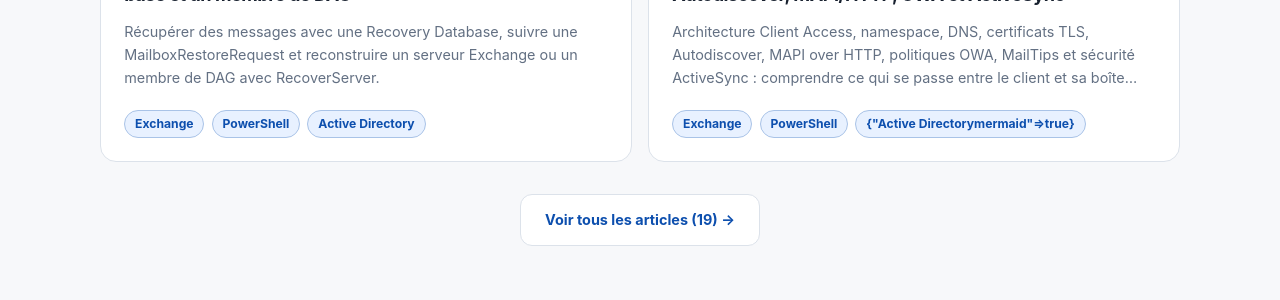
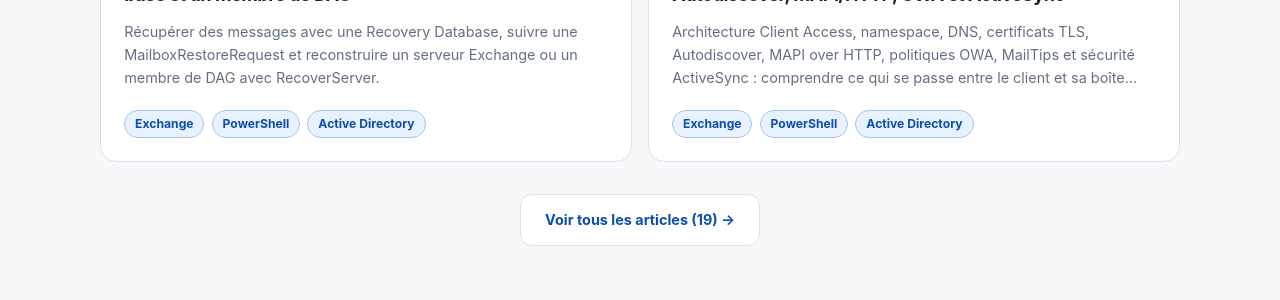
Before and after one commit to Coubiac/coubiac.github.io, a Jekyll site: the page built from index.html, in a window 1280 px wide. Shown: the part 1990-2290 px from the top of the page. Built offline with Jekyll 4.4.1, drawn with Linux system fonts in a browser that asks for light colours.

Commit message:
fix: restaurer la séparation YAML des champs et tags

```diff
--- a/_posts/2026-10-28-exchange-server-comprendre-acces-clients-autodiscover-certificats-mapi-owa-activesync.md
+++ b/_posts/2026-10-28-exchange-server-comprendre-acces-clients-autodiscover-certificats-mapi-owa-activesync.md
@@ -6,7 +6,8 @@ description: "Architecture Client Access, namespace, DNS, certificats TLS, Autod
 tags:
   - Exchange
   - PowerShell
-  - Active Directorymermaid: true
+  - Active Directory
+mermaid: true
 ---
 
 Lorsqu'un utilisateur ouvre Outlook, les messages ne viennent pas directement d'une base Exchange au moyen d'une connexion à un serveur connu à l'avance. Plusieurs composants entrent en jeu : le DNS, Autodiscover, les services Client Access, IIS, les répertoires virtuels, les certificats TLS et, enfin, les services backend qui accèdent aux boîtes aux lettres.
```
